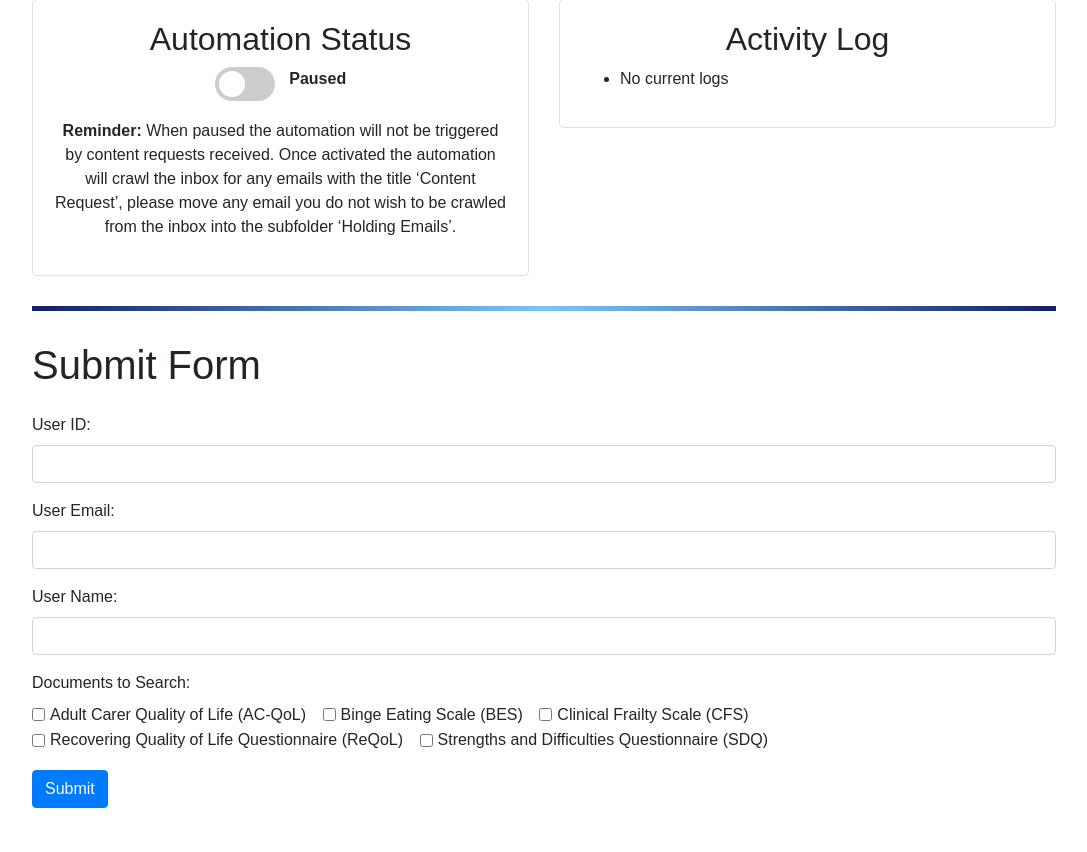
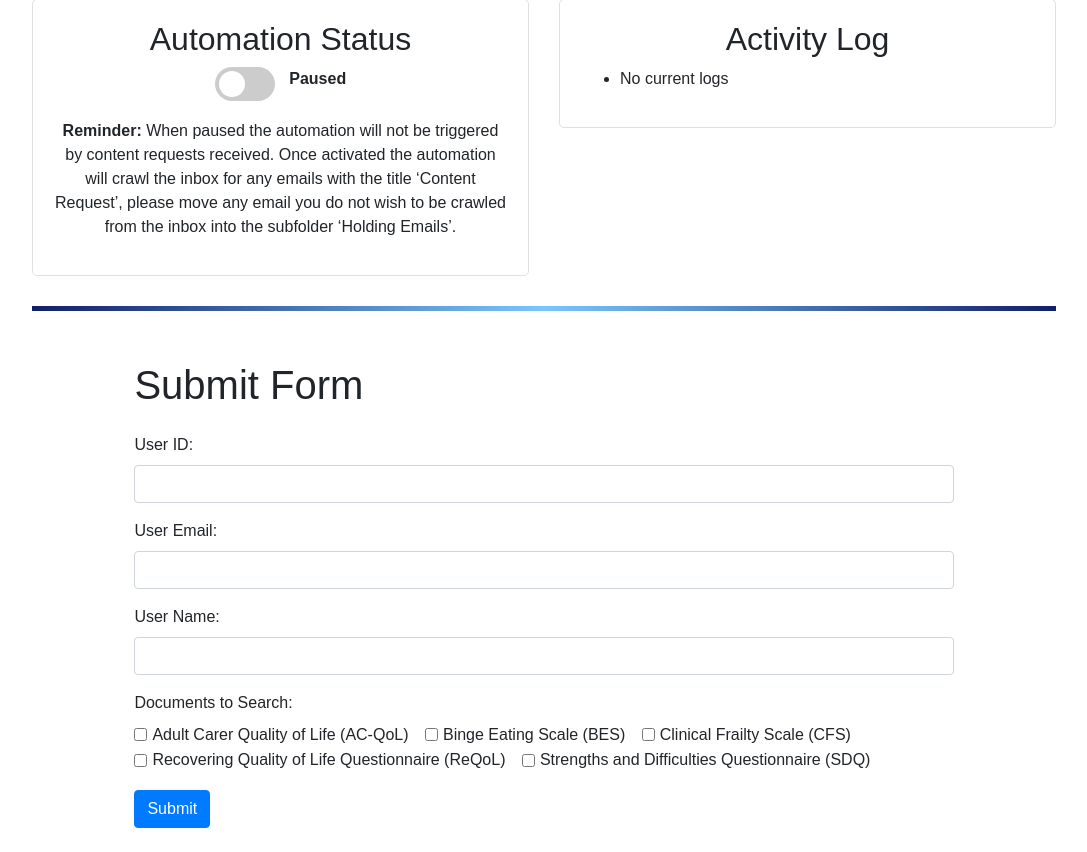
Before and after one commit to Ellie-Ramsey/Copyright-PRSB---Flask-App, a Flask app: page / in a window 1280 px wide. Shown: the part 263-1115 px from the top of the page, without its empty margins (96-1183 px from the left). Before the commit the page ends 1071 px from the top, so only its background shows below. Run offline with Flask 3, Linux system fonts and the light colour scheme; some libraries are stand-ins or nearby versions.

Commit message:
*fixed bug* and added style change to form

```diff
--- a/static/styles.css
+++ b/static/styles.css
@@ -120,3 +120,10 @@ input:checked + .slider:before {
     background: linear-gradient(to right, #111f67, #7bc5fe, #111f67);
     margin: 30px 0;
 }
+
+.form-area {
+    margin-top: 50px;
+    width: 80%;
+    margin-left: auto;
+    margin-right: auto;
+}
--- a/templates/index.html
+++ b/templates/index.html
@@ -52,6 +52,8 @@
 
     <hr class="custom-divider">
 
+    <div class="form-area">
+
         <h1 class="mb-4">Submit Form</h1>
             <form id="myForm">
                 <div class="form-group">
@@ -101,6 +103,7 @@
             </form>
             <div id="resultMessage" class="mt-4"></div>
     </div>
+    </div>
     <script src="https://code.jquery.com/jquery-3.5.1.min.js"></script>
     <script src="https://cdn.jsdelivr.net/npm/@popperjs/core@2.5.4/dist/umd/popper.min.js"></script>
     <script src="https://stackpath.bootstrapcdn.com/bootstrap/4.5.2/js/bootstrap.min.js"></script>
```
Lines whose indentation alone changed are shown as unchanged.
